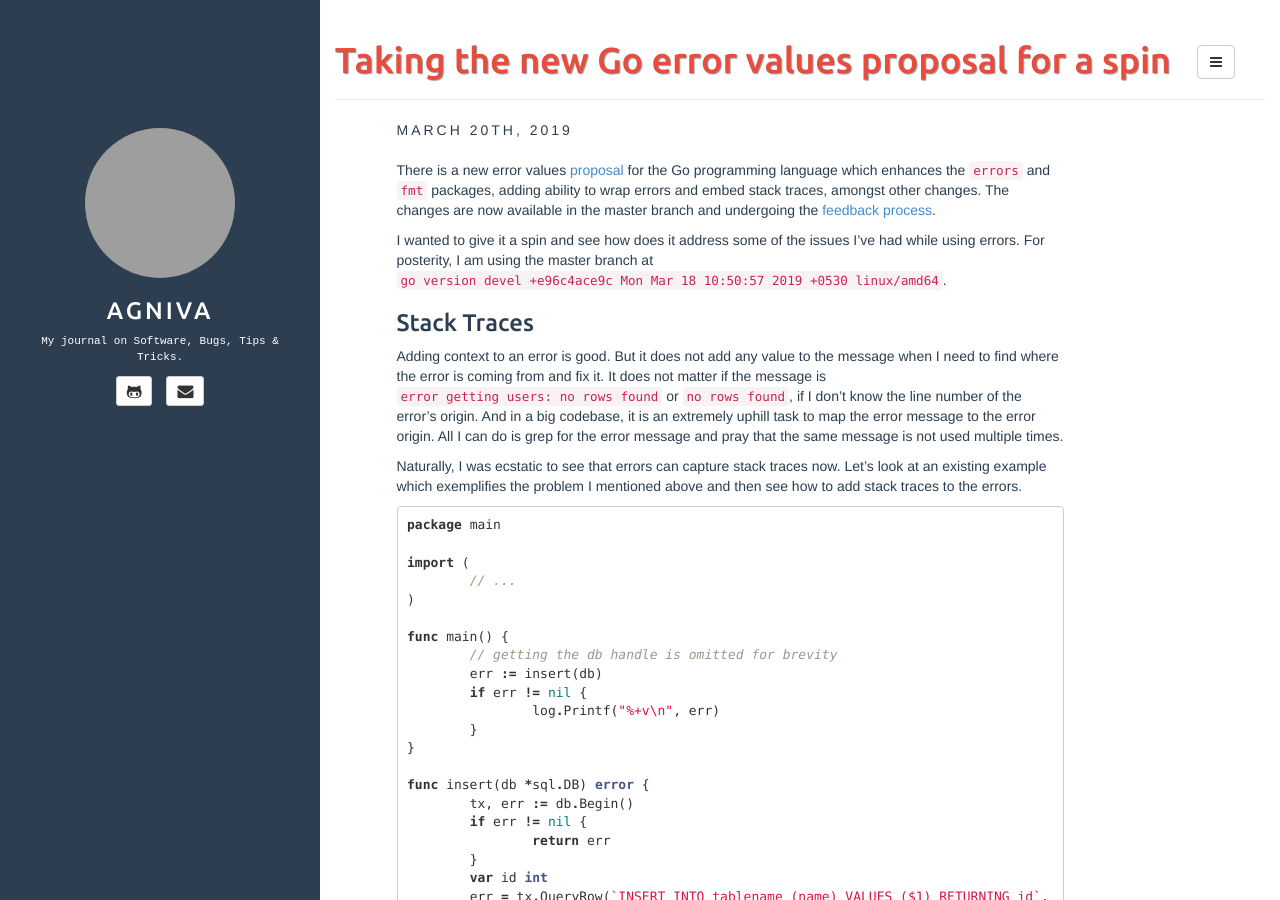
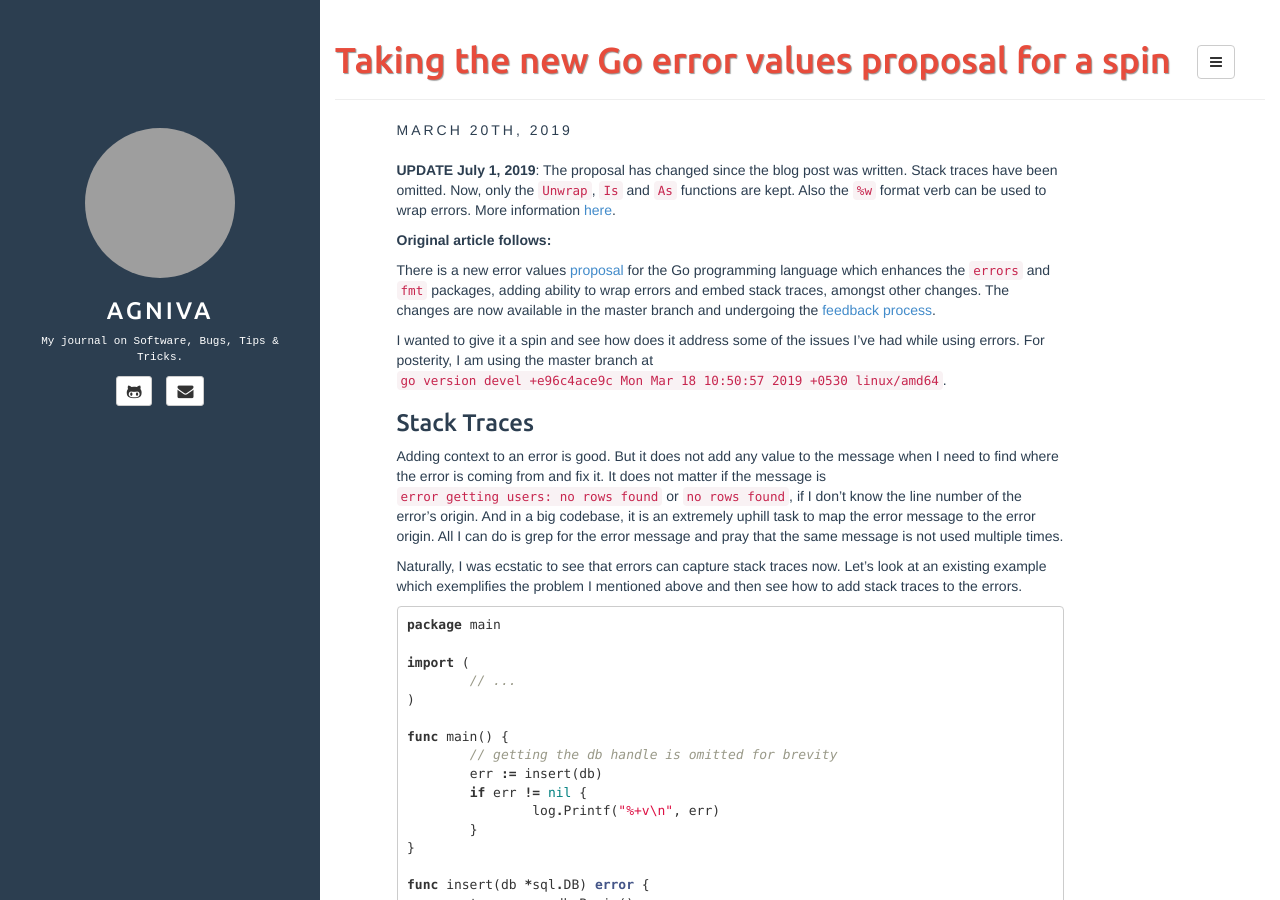
Before and after one commit to agnivade/agnivade.github.io, a Jekyll site: the page built from _posts/2019-03-20-error-values.md, in a window 1280 px wide and 900 px high. Built offline with Jekyll 4.4.1, drawn with Linux system fonts in a browser that asks for light colours; emoji names are drawn with the system emoji font; comment, search, counter and statistics services are not loaded; grey boxes are pictures that could not be loaded.

Commit message:
Add note to the error values proposal
- The proposal has changed since the article was written. Add a note
to reflect that.

```diff
--- a/_posts/2019-03-20-error-values.md
+++ b/_posts/2019-03-20-error-values.md
@@ -6,6 +6,10 @@ tags: [errors, stack trace, golang, go]
 fullview: true
 comments: true
 ---
+
+__UPDATE July 1, 2019__: The proposal has changed since the blog post was written. Stack traces have been omitted. Now, only the `Unwrap`, `Is` and `As` functions are kept. Also the `%w` format verb can be used to wrap errors. More information [here](https://github.com/golang/go/issues/29934#issuecomment-489682919).
+
+__Original article follows:__
 
 There is a new error values [proposal](https://go.googlesource.com/proposal/+/master/design/29934-error-values.md#stack-frames) for the Go programming language which enhances the `errors` and `fmt` packages, adding ability to wrap errors and embed stack traces, amongst other changes. The changes are now available in the master branch and undergoing the [feedback process](https://blog.golang.org/go2-here-we-come).
 
```
